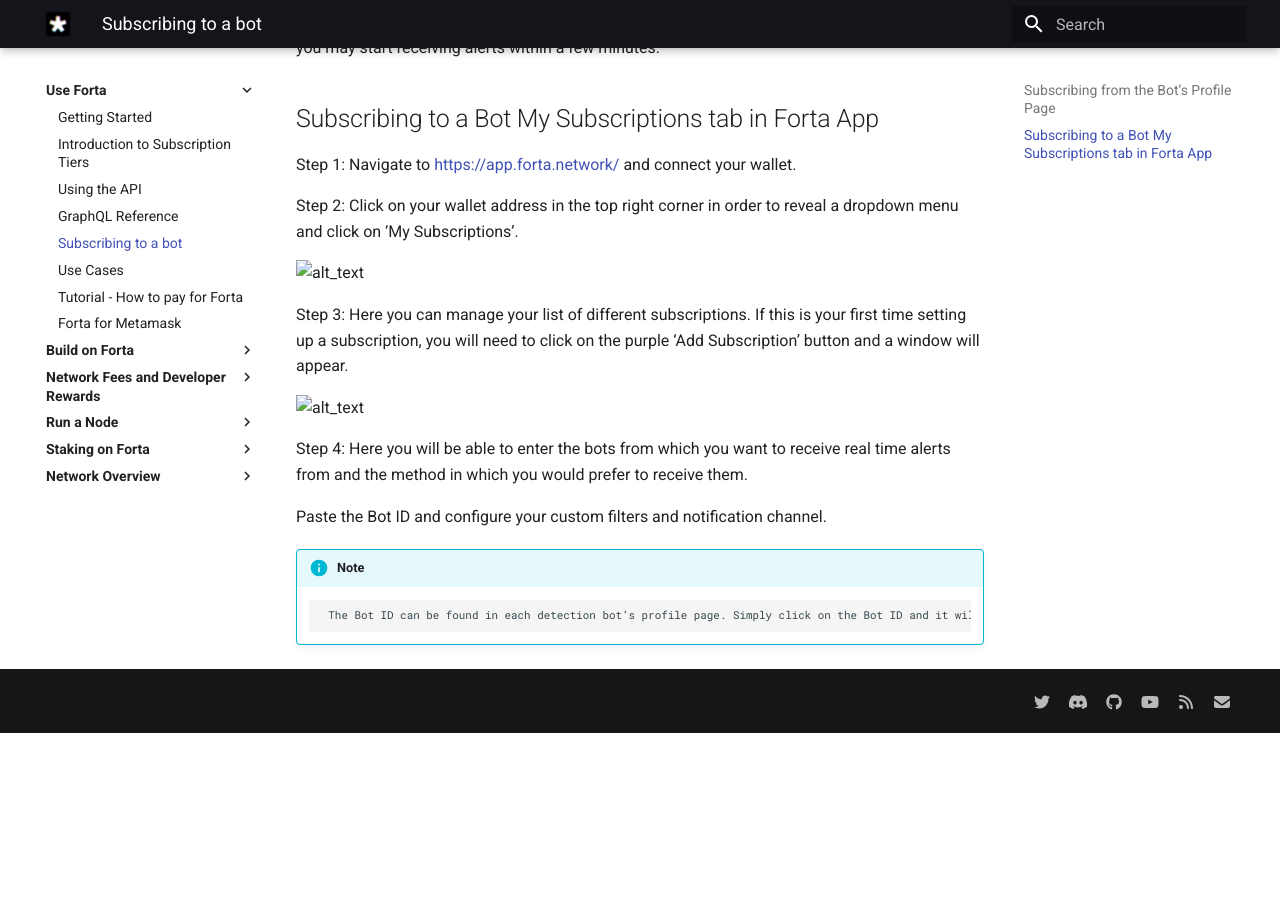
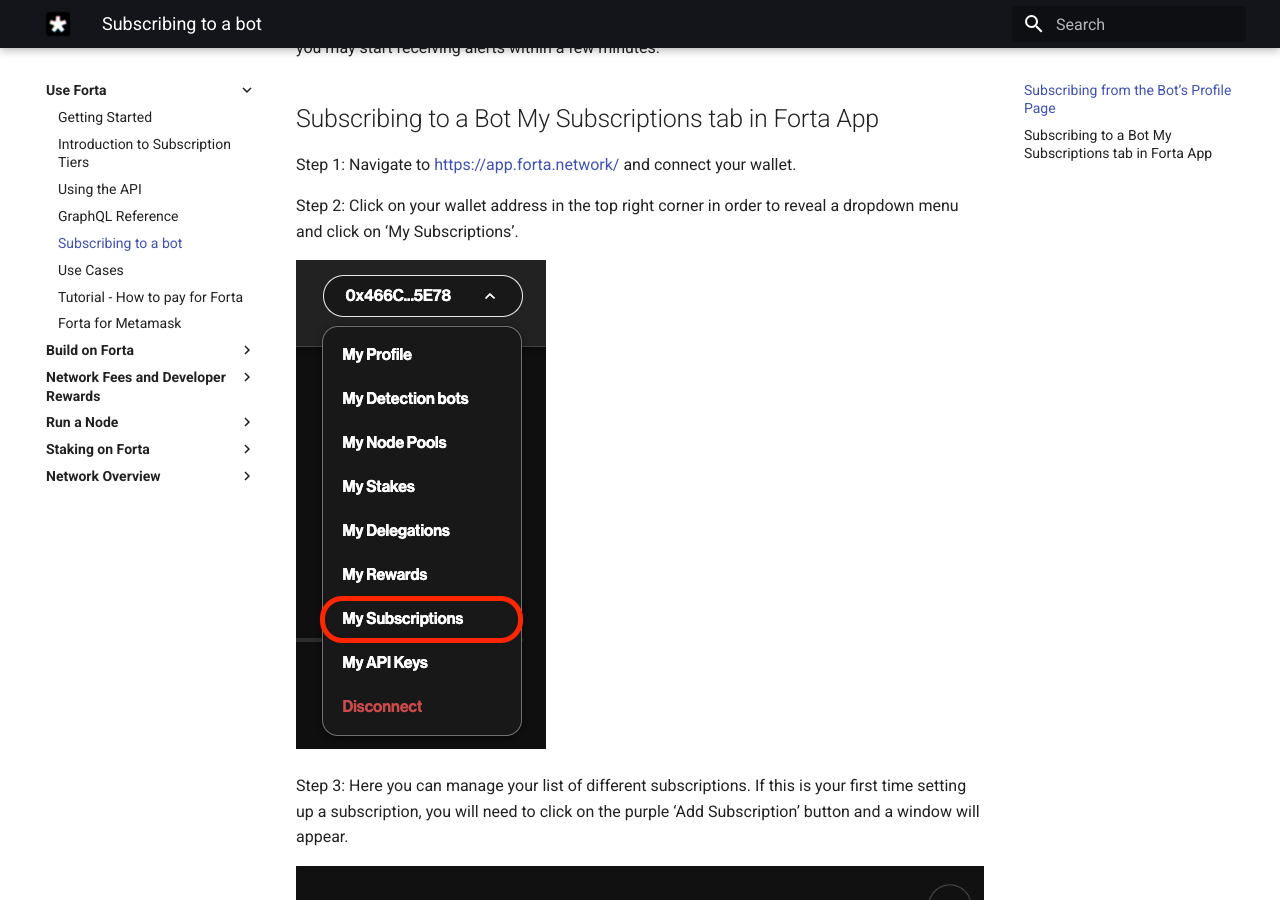
Before and after one commit to forta-network/docs, an MkDocs documentation site: the page built from docs/subscribing-to-bot.md, in a window 1280 px wide and 900 px high, scrolled down 1750 px. Built offline with MkDocs 1.6.1 and Material for MkDocs 9.7.7, drawn with Linux system fonts in a browser that asks for light colours; before the commit the page ends 2483 px from its top, so only the background shows below that.

```diff
--- a/docs/subscribing-to-bot.md
+++ b/docs/subscribing-to-bot.md
@@ -32,13 +32,12 @@
 
 Step 2: Click on your wallet address in the top right corner in order to reveal a dropdown menu and click on ‘My Subscriptions’.
 
-![alt_text](Suscribe-to-bot-3.png "image_tooltip")
+![alt_text](Suscribe_3.png "image_tooltip")
 
 Step 3: Here you can manage your list of different subscriptions. If this is your first time setting up a subscription, you will need to click on the purple ‘Add Subscription’ button and a window will appear.
 
 
-![alt_text](Suscribe-to-bot-4.png "image_tooltip")
-
+![alt_text](Suscribe_4.png "image_tooltip")
 
 
 
```
Also changed, not shown: docs/Suscribe_3.png (renamed from docs/suscribe-to-bot-3.png), docs/Suscribe_4.png (renamed from docs/suscribe-to-bot-4.png).
